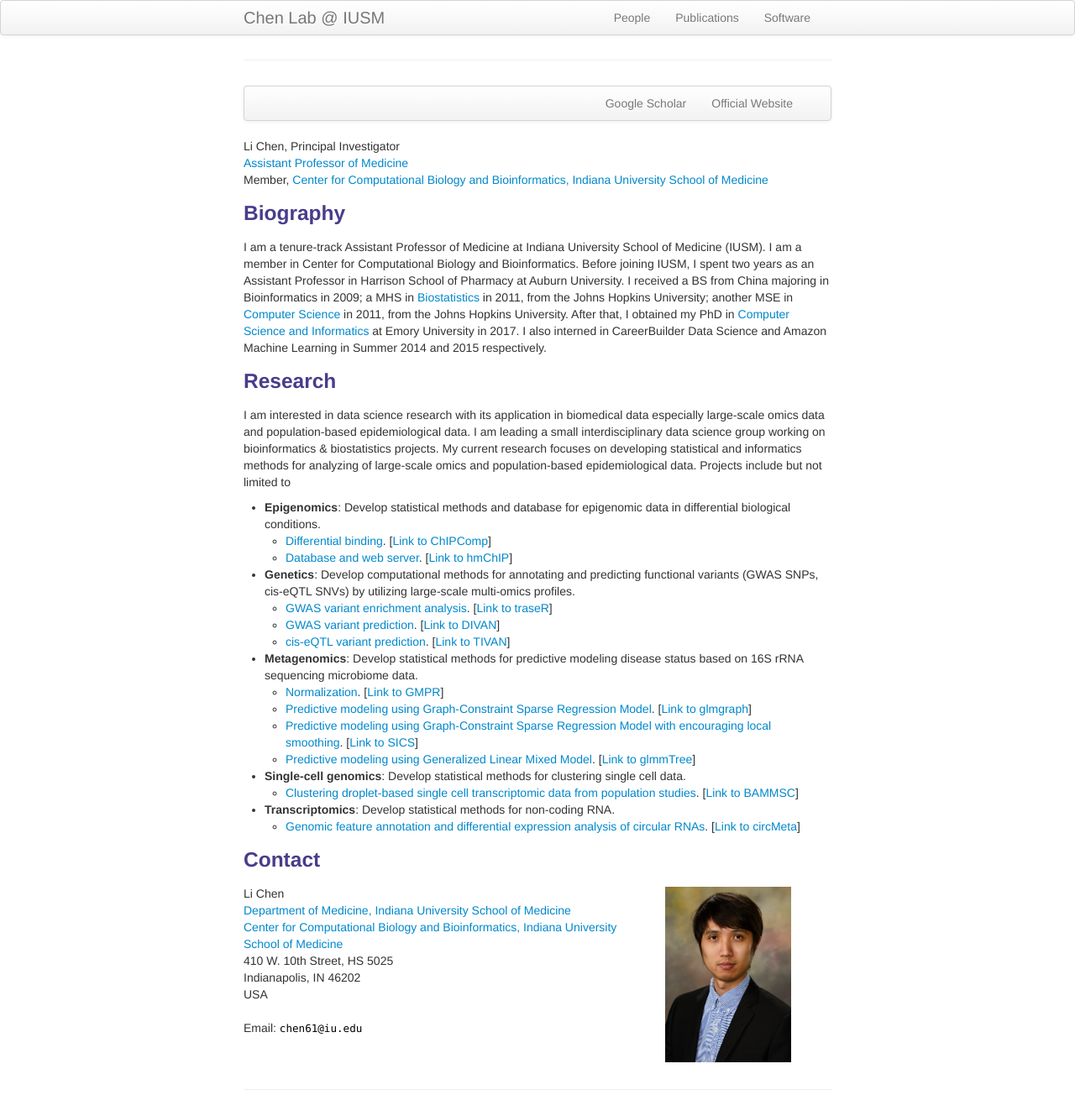
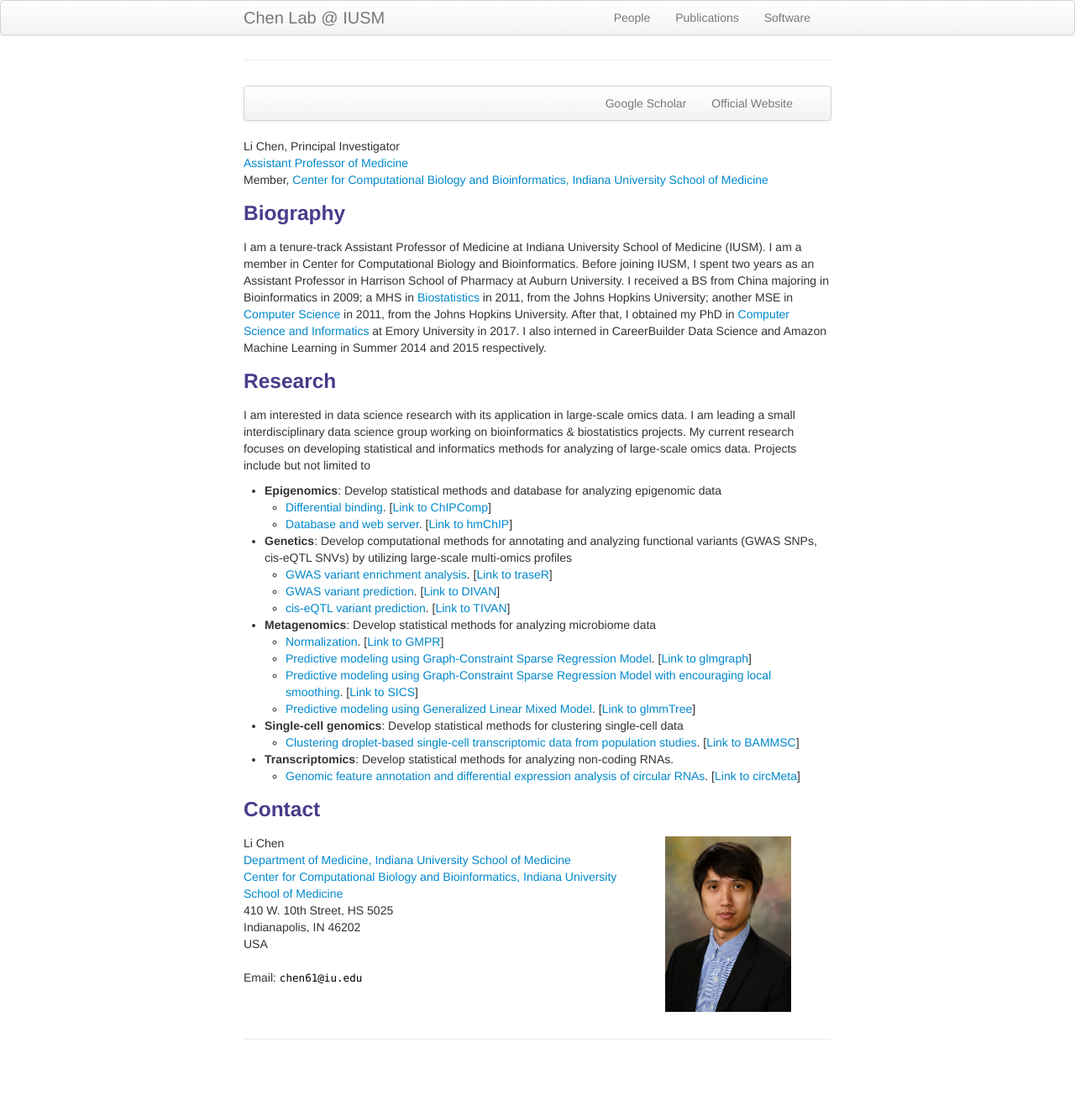
Before and after one commit to lichenbiostat/lichen-lab.github.io, a Jekyll site: the page built from index.md, in a window 1280 px wide. Shown: the whole page at 84% size. Built offline with Jekyll 4.4.1, drawn with Linux system fonts in a browser that asks for light colours; after the commit the page ends 1269 px from its top, so only the background shows below that.

Commit message:
Update index.md

```diff
--- a/index.md
+++ b/index.md
@@ -30,32 +30,32 @@ I am a tenure-track Assistant Professor of Medicine at Indiana University School
 
 
 ### Research
-I am interested in data science research with its application in biomedical data especially large-scale omics data and population-based epidemiological data. I am leading a small interdisciplinary data science group working on bioinformatics & biostatistics projects. My current research focuses on developing statistical and informatics methods for analyzing of large-scale omics and population-based epidemiological data. Projects include but not limited to
+I am interested in data science research with its application in large-scale omics data. I am leading a small interdisciplinary data science group working on bioinformatics & biostatistics projects. My current research focuses on developing statistical and informatics methods for analyzing of large-scale omics data. Projects include but not limited to
 
 - **Epigenomics**:
-Develop statistical methods and database for epigenomic data in differential biological conditions.
+Develop statistical methods and database for analyzing epigenomic data
 	- [Differential binding](https://academic.oup.com/bioinformatics/article-lookup/doi/10.1093/bioinformatics/btv094). [<a href="http://bioconductor.org/packages/devel/bioc/html/ChIPComp.html">Link to ChIPComp</a>]
 	- [Database and web server](https://academic.oup.com/bioinformatics/article/27/10/1447/260530). [<a href="http://jilab.biostat.jhsph.edu/database/cgi-bin/hmChIP.pl">Link to hmChIP</a>]
 
 - **Genetics**:
-Develop computational methods for annotating and predicting functional variants (GWAS SNPs, cis-eQTL SNVs) by utilizing large-scale multi-omics profiles.
+Develop computational methods for annotating and analyzing functional variants (GWAS SNPs, cis-eQTL SNVs) by utilizing large-scale multi-omics profiles
 	- [GWAS variant enrichment analysis](https://academic.oup.com/bioinformatics/article/32/8/1214/1744655). [<a href="http://bioconductor.org/packages/release/bioc/html/traseR.html">Link to traseR</a>]
 	- [GWAS variant prediction](https://genomebiology.biomedcentral.com/articles/10.1186/s13059-016-1112-z). [<a href="https://sites.google.com/site/emorydivan/">Link to DIVAN</a>]
 	- [cis-eQTL variant prediction](https://academic.oup.com/bioinformatics/advance-article/doi/10.1093/bioinformatics/bty872/5126236). [<a href="https://github.com/lichen-lab/TIVAN">Link to TIVAN</a>]
 
 - **Metagenomics**:
-Develop statistical methods for predictive modeling disease status based on 16S rRNA sequencing microbiome data.
+Develop statistical methods for analyzing microbiome data
 	- [Normalization](https://peerj.com/articles/4600/). [<a href="https://github.com/lichen-lab/GMPR">Link to GMPR</a>]
 	- [Predictive modeling using Graph-Constraint Sparse Regression Model](https://academic.oup.com/bioinformatics/article/31/24/3991/197681). [<a href="https://cran.r-project.org/web/packages/glmgraph/index.html">Link to glmgraph</a>]
 	- [Predictive modeling using Graph-Constraint Sparse Regression Model with encouraging local smoothing](https://www.frontiersin.org/articles/10.3389/fmicb.2018.03112/abstract). [<a href="https://github.com/lichen-lab/SICS">Link to SICS</a>]
 	- [Predictive modeling using Generalized Linear Mixed Model](https://www.frontiersin.org/articles/10.3389/fmicb.2018.01391/abstract). [<a href="https://github.com/lichen-lab/glmmTree">Link to glmmTree</a>]
 
 - **Single-cell genomics**:
-Develop statistical methods for clustering single cell  data.
-	- [Clustering droplet-based single cell transcriptomic data from population studies](https://www.nature.com/articles/s41467-019-09639-3). [<a href="https://github.com/lichen-lab/BAMMSC">Link to BAMMSC</a>]
+Develop statistical methods for clustering single-cell data
+	- [Clustering droplet-based single-cell transcriptomic data from population studies](https://www.nature.com/articles/s41467-019-09639-3). [<a href="https://github.com/lichen-lab/BAMMSC">Link to BAMMSC</a>]
 
 - **Transcriptomics**:
-Develop statistical methods for non-coding RNA.
+Develop statistical methods for analyzing non-coding RNAs.
 	- [Genomic feature annotation and differential expression analysis of circular RNAs](https://academic.oup.com/bioinformatics/advance-article/doi/10.1093/bioinformatics/btz606/5543088). [<a href="https://github.com/lichen-lab/circMeta">Link to circMeta</a>]
 
 
```
